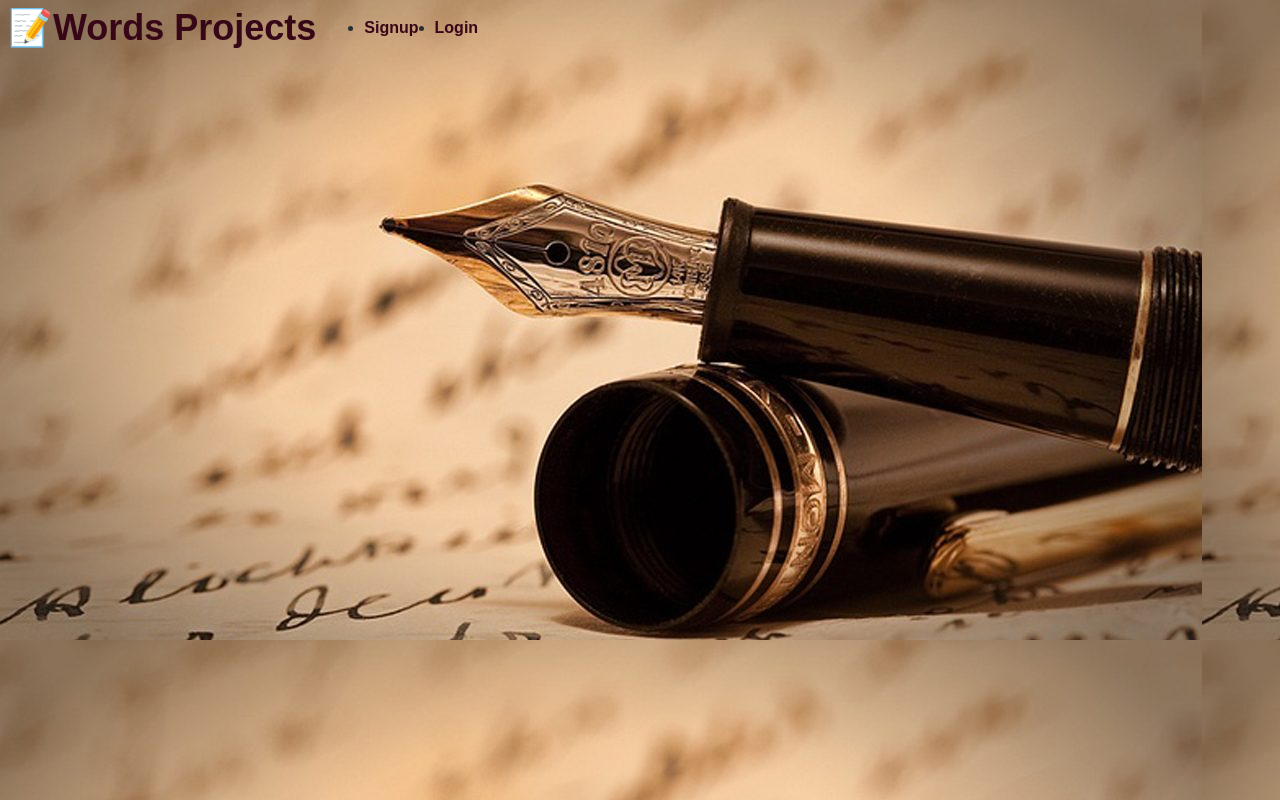
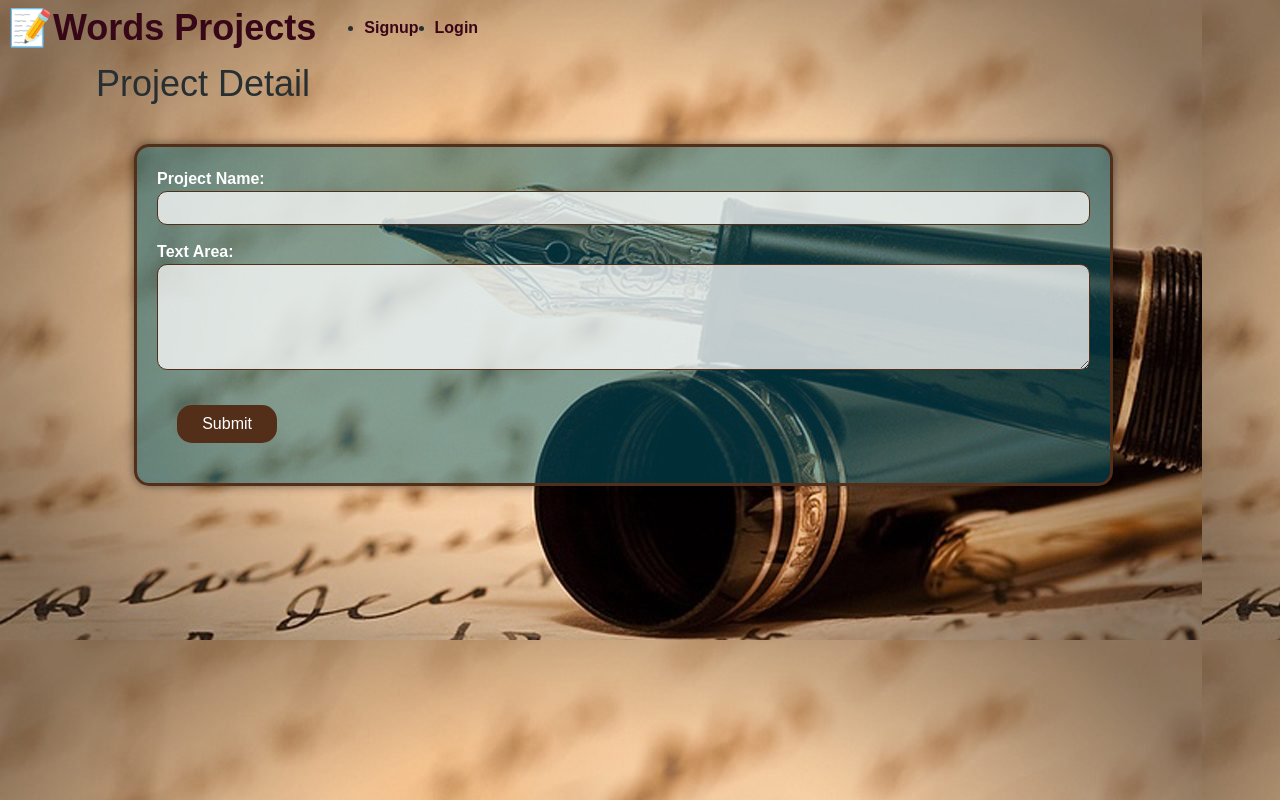
Before and after one commit to brandonmcguire1992/word-projects1-test, a React (Create React App) app in the folder client/: page / in a window 1280 px wide. Built offline with nearby package versions, Linux system fonts and the light colour scheme.

Commit message:
add component deshboard

```diff
--- a/client/src/App.js
+++ b/client/src/App.js
@@ -3,7 +3,7 @@ import { BrowserRouter as Router, Route, Switch } from "react-router-dom";
 import { ApolloProvider } from '@apollo/react-hooks';
 import ApolloClient from 'apollo-boost';
 
- //import Home from "./pages/Home";
+import Home from "./pages/Home";
 // import Detail from "./pages/Detail";
 // import NoMatch from "./pages/NoMatch";
  import Login from "./pages/Login";
@@ -12,6 +12,7 @@ import ApolloClient from 'apollo-boost';
 // import { StoreProvider } from "./utils/GlobalState";
 // import Success from "./pages/Success";
 // import OrderHistory from "./pages/OrderHistory";
+
 
 const client = new ApolloClient({
   request: (operation) => {
@@ -33,9 +34,9 @@ function App() {
           {/* <StoreProvider>*/}
             <Nav />
             {<Switch>
+              <Route exact path="/" component={Home} />
               <Route exact path="/login" component={Login} />
               <Route exact path="/signup" component={Signup} />
-
             </Switch> }
           {/* </StoreProvider> */}
         </div>
--- /dev/null
+++ b/client/src/components/Dashboard/index.js
@@ -0,0 +1,59 @@
+import React, { useState } from 'react'
+
+function DashboardForm() {
+    const [formState, setFormState] = useState({ project: '', text: '' })
+    const { project, text } = formState
+
+    // const [errorText, setErrorText] = useState('')
+
+    // function handleChange(e) {
+    //     if (e.target.name === 'project') {
+    //         const isValid = validateEmail(e.target.value)
+    //         // console.log(isValid)
+    //         if (!isValid) {
+    //             setErrorText('Your project is invalid')
+    //         } else {
+    //             setErrorText('')
+    //         }
+    //     } else {
+    //         if (!e.target.value.length) {
+    //             setErrorText(`${e.target.name} is required`)
+    //         } else {
+    //             setErrorText('')
+    //         }
+    //     }
+    //     if (!errorText) {
+    //         setFormState({ ...formState, [e.target.name]: e.target.value })
+    //     }
+    // }
+
+    function handleSubmit(e) {
+        e.preventDefault()
+        console.log(formState)
+    }
+
+    return (
+        <section>
+            <h1 data-testid="h1tag">Project Detail</h1>
+            <form className="card-d" id="contact-form" onSubmit={handleSubmit}>
+                <div>
+                    <label className="LabelDasgboard" htmlFor="name">Project Name:</label>
+                    <input type="text" name="name" defaultValue={project} />
+                </div>
+                <div>
+                    <label className="LabelDasgboard" htmlFor="textArea">Text Area:</label>
+                    <textarea name="message" rows="5" defaultValue={text} />
+                </div>
+                {/* {errorText && (
+                    <div>
+                        <p className="error-text">{errorText}</p>
+                    </div>
+                )} */}
+                <button data-testid="btntag" type="submit">Submit</button>
+            </form>
+        </section>
+    )
+
+}
+
+export default DashboardForm
--- a/client/src/index.css
+++ b/client/src/index.css
@@ -215,6 +215,44 @@ label{
 
 }
 
+.card-d {
+  box-shadow: 0 0 10px rgba(0, 0, 0, 0.5);
+  border-radius: 15px;
+  background-color: rgba(2, 97, 116, 0.466);
+  padding: 20px;
+  color: white;
+  border: solid 3px var(--primary);
+  width: 90%;
+  margin: 3.5%;
+  /* display: flex; */
+}
+
+.LabelDasgboard {
+  color: white;
+  font-weight: bold;
+}
+
+input, textarea {
+  border-radius: 10px;
+    border: 1px solid var(--primary);
+    display: block;
+    padding: 7px 15px;
+    font-size: 16px;
+    color: black;
+    width: 100%;
+    margin-bottom: 15px;
+    background-color: rgba(255, 255, 255, 0.75);
+}
+
+button {
+  color: white;
+  background-color: var(--primary);
+  padding: 10px;
+  margin: 20px;
+  border-radius: 15px;
+  width: 100px;
+}
+
 @media screen and (max-width: 768px) {
   .card {
     width: 100%;
--- a/client/src/pages/Home.js
+++ b/client/src/pages/Home.js
@@ -1,14 +1,16 @@
 import React from "react";
-import ProductList from "../components/ProductList";
-import CategoryMenu from "../components/CategoryMenu";
-import Cart from "../components/Cart";
+// import ProductList from "../components/ProductList";
+// import CategoryMenu from "../components/CategoryMenu";
+// import Cart from "../components/Cart";
+import DashboardForm from "../components/Dashboard"
 
 const Home = () => {
   return (
     <div className="container">
-      <CategoryMenu />
-      <ProductList />
-      <Cart />
+      {/* <CategoryMenu />
+      <ProductList /> */}
+      <DashboardForm/>
+      {/* <Cart /> */}
     </div>
   );
 };
```
